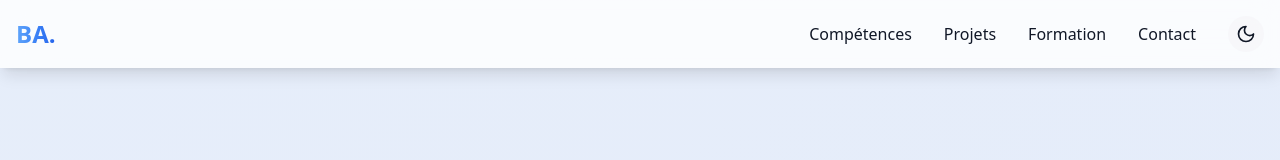
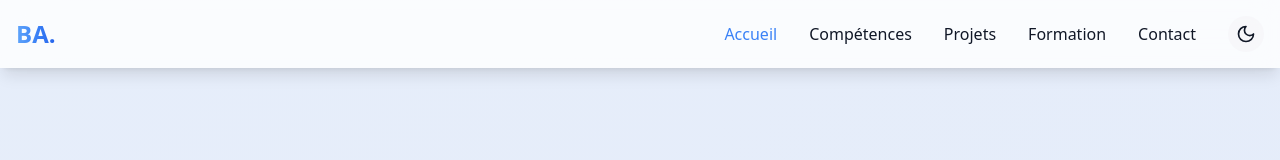
Before and after one commit to boulerhcha-abderrahmane/portfolioa, a React (Vite) app: page / in a window 1280 px wide. Shown: the top 160 px of the page. Built offline with nearby package versions, Linux system fonts and the light colour scheme.

Commit message:
Ajout du lien Accueil dans la navigation

```diff
--- a/src/App.tsx
+++ b/src/App.tsx
@@ -238,6 +238,7 @@ function App() {
 
             {/* Menu desktop */}
             <div className="hidden md:flex items-center gap-8">
+              <a href="#home" className={`hover:text-blue-500 transition-all duration-300 ${activeSection === 'home' ? 'text-blue-500 font-medium' : ''}`}>Accueil</a>
               <a href="#skills" className={`hover:text-blue-500 transition-all duration-300 ${activeSection === 'skills' ? 'text-blue-500 font-medium' : ''}`}>Compétences</a>
               <a href="#projects" className={`hover:text-blue-500 transition-all duration-300 ${activeSection === 'projects' ? 'text-blue-500 font-medium' : ''}`}>Projets</a>
               <a href="#education" className={`hover:text-blue-500 transition-all duration-300 ${activeSection === 'education' ? 'text-blue-500 font-medium' : ''}`}>Formation</a>
```
Also changed, not shown: 2 other files (tests, documents, lock files or other folders).
